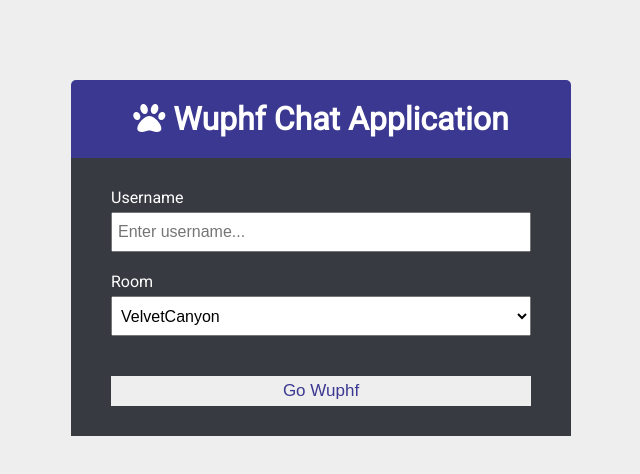
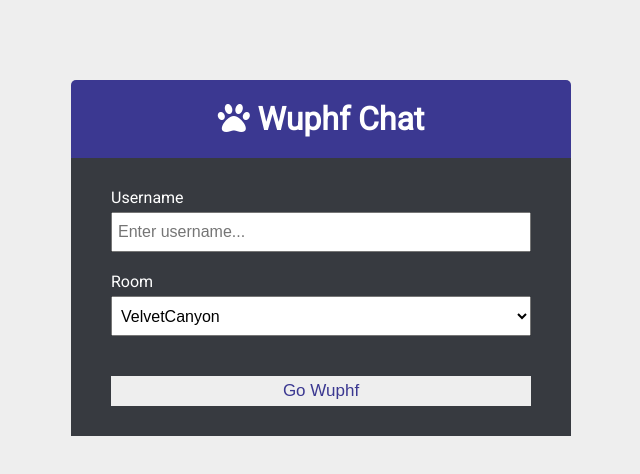
Before and after one commit to anirudh711/wuphf, a website: page public/index.html in a window 1280 px wide. Shown: the whole page, without its empty margins (319-959 px from the left). Drawn offline with Linux system fonts and the light colour scheme.

Commit message:
update for actions

```diff
--- a/public/index.html
+++ b/public/index.html
@@ -16,7 +16,7 @@
 	<body>
 		<div class="join-container">
 			<header class="join-header">
-				<h1><i class="fas fa-paw"></i> Wuphf Chat Application</h1>
+				<h1><i class="fas fa-paw"></i> Wuphf Chat</h1>
 			</header>
 			<main class="join-main">
 				<form action="chat.html">
```
